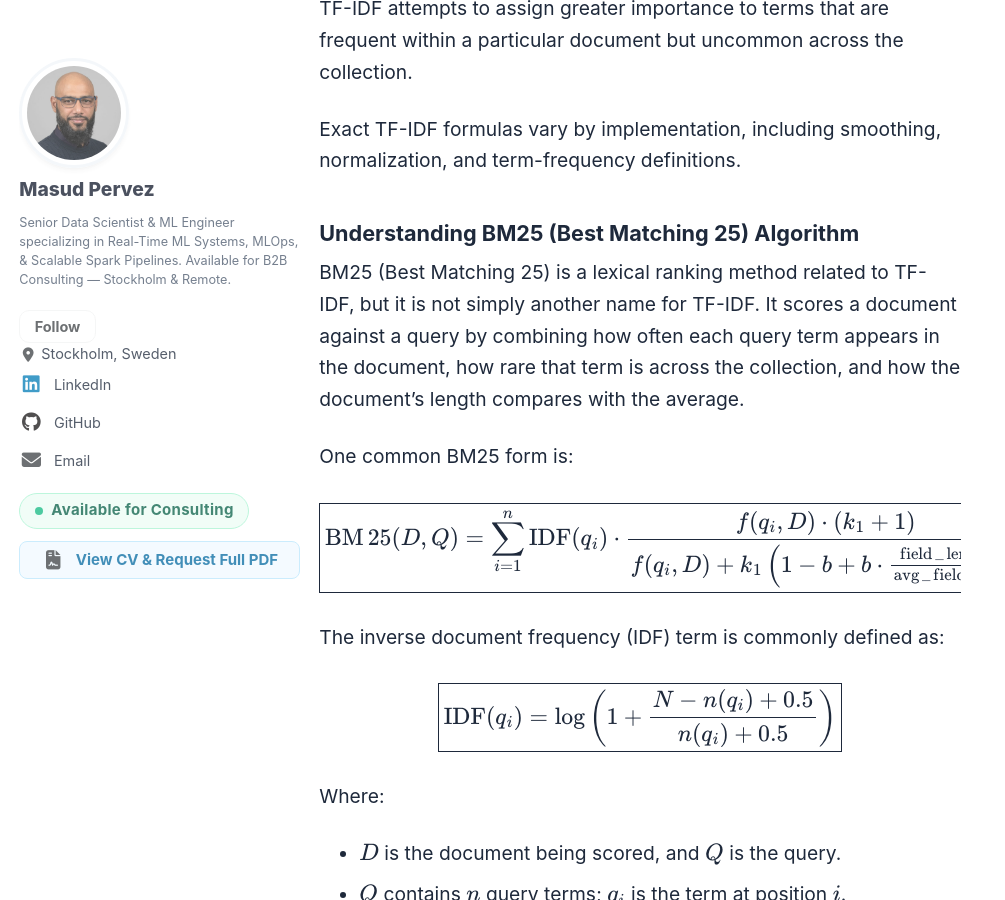
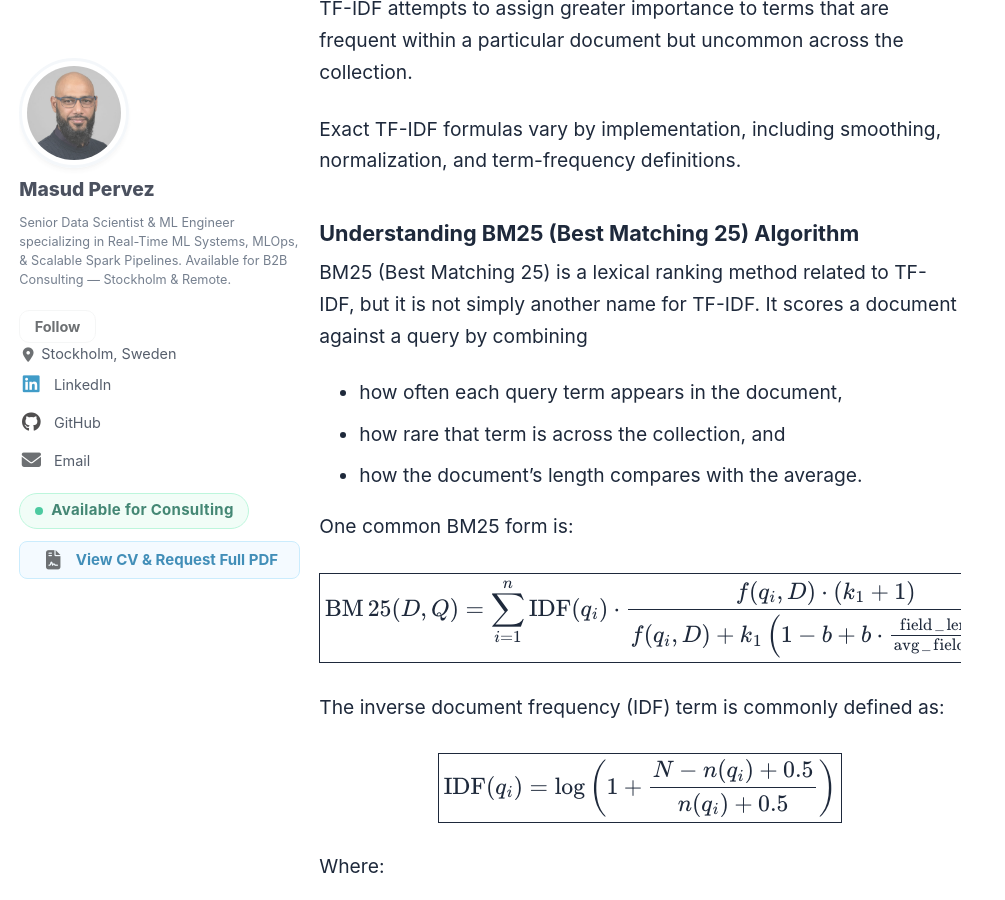
Before and after one commit to masudpervez27/masudpervez27.github.io, a Jekyll site: the page built from _posts/2026-10-22-hybrid-rag-from-concept-to-implementation.md, in a window 1280 px wide and 900 px high, scrolled down 14023 px. Shown: the whole window, without its empty margins (0-1005 px from the left). Built offline with Jekyll 4.4.1, drawn with Linux system fonts in a browser that asks for light colours; cached includes are drawn as plain includes; some of the changed text lies outside the part shown.

Commit message:
fixed inline math embedding

```diff
--- a/_posts/2026-10-22-hybrid-rag-from-concept-to-implementation.md
+++ b/_posts/2026-10-22-hybrid-rag-from-concept-to-implementation.md
@@ -484,7 +484,10 @@
 
 ### Understanding BM25 (Best Matching 25) Algorithm
 
-BM25 (Best Matching 25) is a lexical ranking method related to TF-IDF, but it is not simply another name for TF-IDF. It scores a document against a query by combining how often each query term appears in the document, how rare that term is across the collection, and how the document's length compares with the average.
+BM25 (Best Matching 25) is a lexical ranking method related to TF-IDF, but it is not simply another name for TF-IDF. It scores a document against a query by combining
+- how often each query term appears in the document,
+- how rare that term is across the collection, and
+- how the document's length compares with the average.
 
 One common BM25 form is:
 
@@ -526,7 +529,8 @@
 - $\operatorname{IDF}(q_i)$ gives more weight to query terms that appear in fewer documents.
 - $k_1$ controls how quickly the benefit of repeated occurrences of a term levels off.
 - $b$ controls how strongly document length affects the score, usually with a value between $0$ and $1$.
-- $\operatorname{field\_len}(D)$ is the length of the document field being searched, and $\operatorname{avg\_field\_len}$ is the average length of that field across the collection.
+- $\operatorname{field\_len}(D)$ is the length of the document field being searched, and
+- $\operatorname{avg\_field\_len}$ is the average length of that field across the collection.
 
 In plain language, BM25 asks three questions about each query term:
 
@@ -737,8 +741,6 @@
 
 ---
 
-
-
 A hybrid retrieval system typically performs these steps:
 
 1. Convert the query into a dense embedding.
@@ -873,7 +875,7 @@
 
 In this simplified example, $D_4$ scores higher than $D_1$.
 
-These are **unweighted reciprocal-rank scores with****$k=0$**, used purely for illustration. They are not the usual scores from an implementation that uses $k=60$.
+These are **unweighted reciprocal-rank scores with** **$k=0$**, used purely for illustration. They are not the usual scores from an implementation that uses $k=60$.
 
 ## 8.3 Calculate the scores for all documents
 
```
Also changed, not shown: other parts of _posts/2026-10-22-hybrid-rag-from-concept-to-implementation.md (+6 -4 lines), _posts/2026-11-01-graphrag-concept-to-implementation.md (+11 -0 lines).
